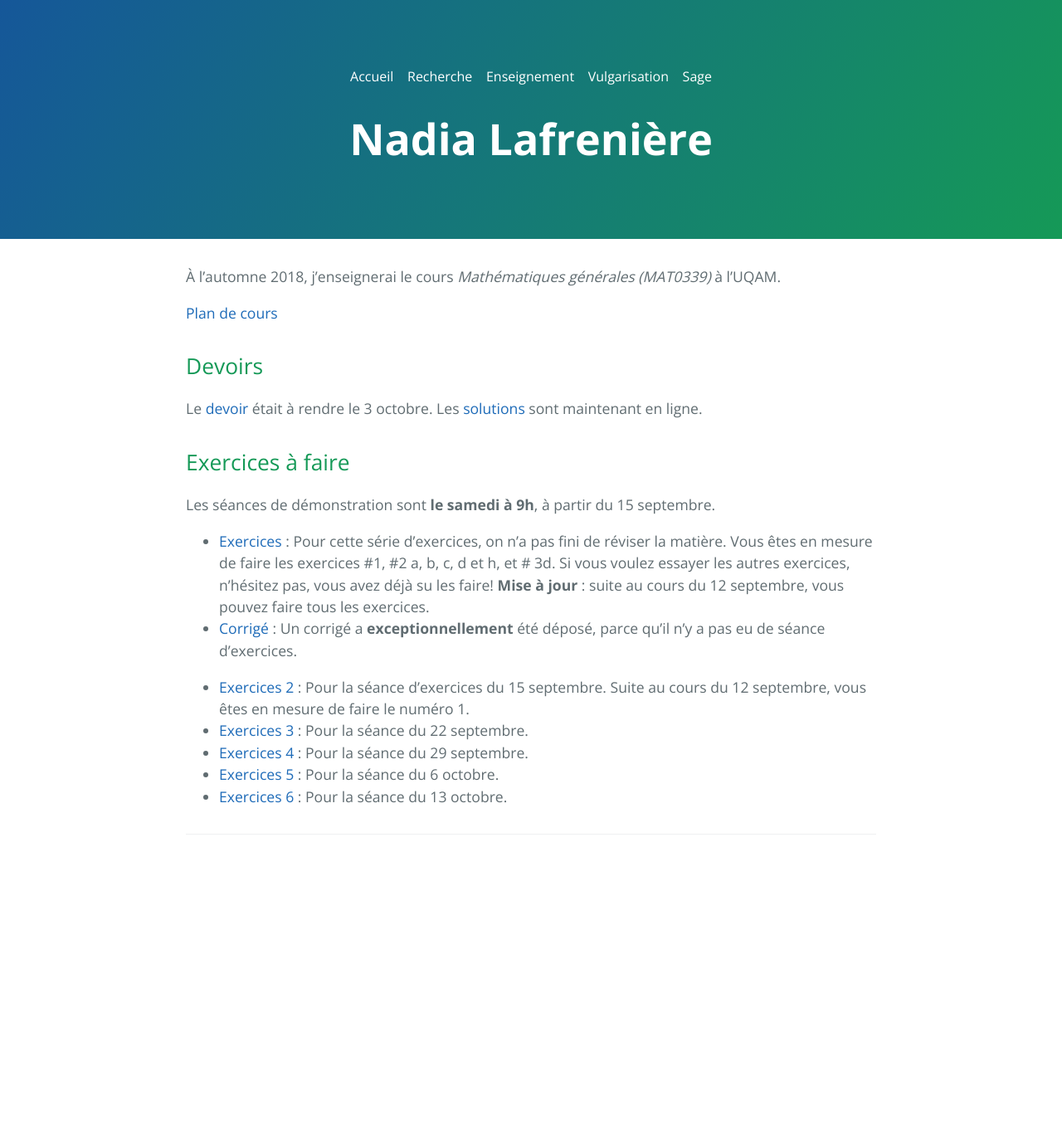
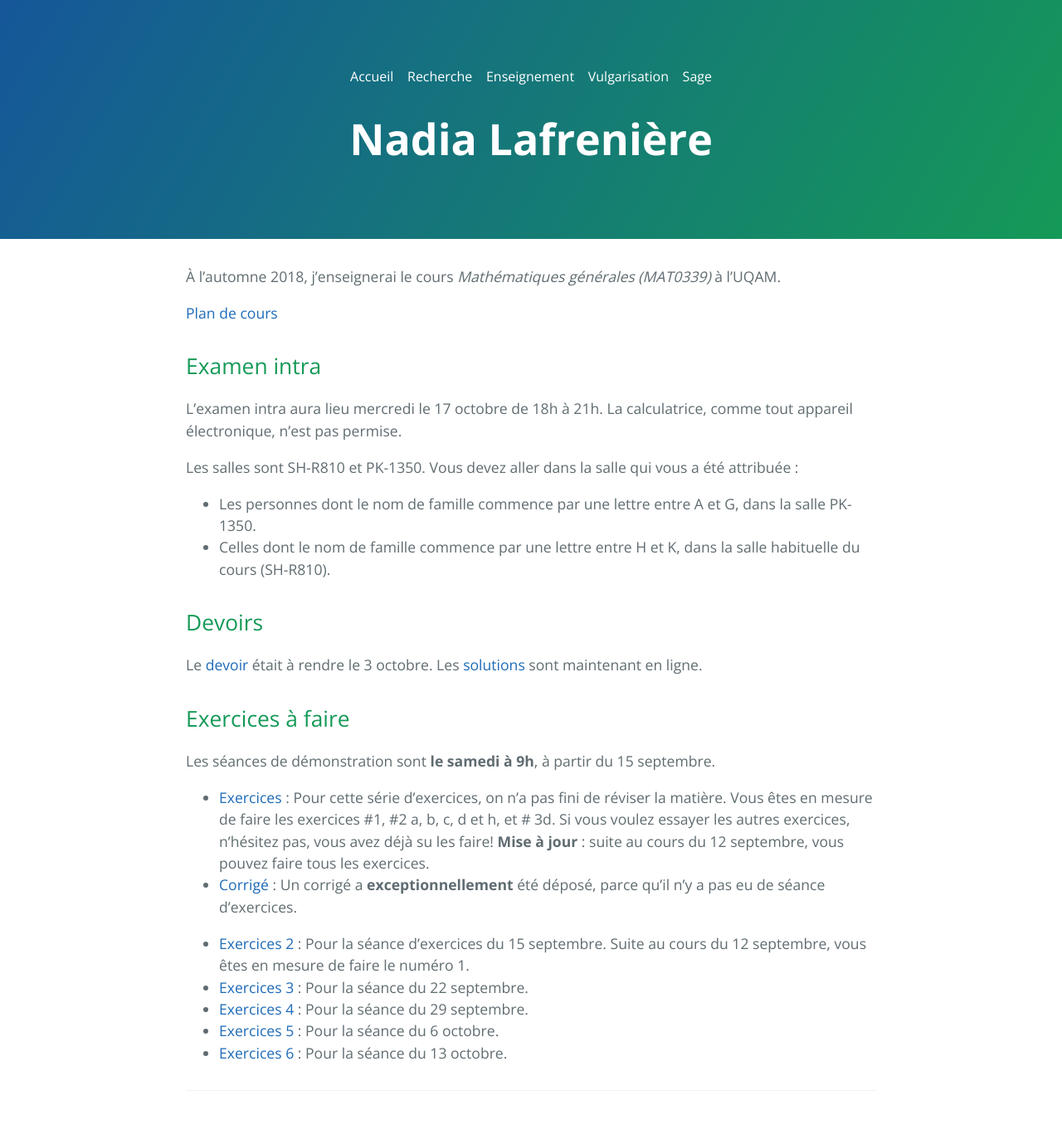
Before and after one commit to nadialafreniere/nadialafreniere.github.io, a Jekyll site: the page built from enseignement.md, in a window 1280 px wide. Shown: the whole page at 83% size. Built offline with Jekyll 4.4.1, drawn with Linux system fonts in a browser that asks for light colours; our own code applies the rules of GitHub Pages for plain Markdown files; before the commit the page ends 1070 px from its top, so only the background shows below that.

Commit message:
Consignes popour l'examen

```diff
--- a/enseignement.md
+++ b/enseignement.md
@@ -1,6 +1,15 @@
 À l'automne 2018, j'enseignerai le cours _Mathématiques générales (MAT0339)_ à l'UQAM.
 
 [Plan de cours](MAT0339-A18-plan_de_cours.pdf)
+
+## Examen intra
+
+L'examen intra aura lieu mercredi le 17 octobre de 18h à 21h. La calculatrice, comme tout appareil électronique, n'est pas permise.
+
+Les salles sont SH-R810 et PK-1350. Vous devez aller dans la salle qui vous a été attribuée :
+* Les personnes dont le nom de famille commence par une lettre entre A et G, dans la salle PK-1350.
+* Celles dont le nom de famille commence par une lettre entre H et K, dans la salle habituelle du cours (SH-R810).
+
 
 ## Devoirs
 
```
